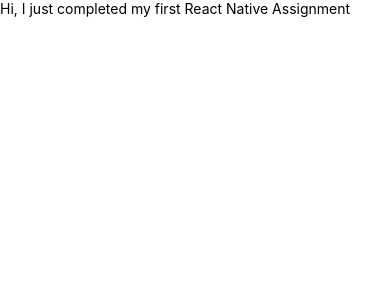
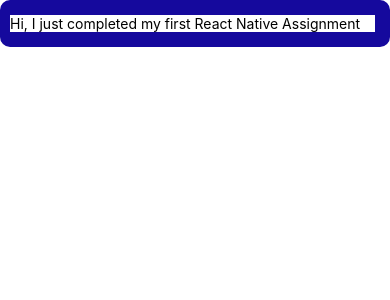
Before and after one commit to kilimaj/learn-js-react-typescript, a React Native app in the folder learn-react-native/AwesomeProject/: screen / in a window 390 px wide. Shown: the top 300 px of the page. Built offline with nearby package versions, Linux system fonts and the light colour scheme.

Commit message:
Learn React Native: Styling - Borders

```diff
--- a/learn-react-native/AwesomeProject/App.tsx
+++ b/learn-react-native/AwesomeProject/App.tsx
@@ -5,14 +5,28 @@
  * @format
  */
 
-import { Text } from 'react-native';
+import { Text, View } from 'react-native';
 import { SafeAreaProvider, SafeAreaView } from 'react-native-safe-area-context';
+import { white } from 'colorette';
 
 function App() {
   return (
     <SafeAreaProvider>
       <SafeAreaView>
-        <Text>Hi, I just completed my first React Native Assignment</Text>
+        <View
+          style={{
+            borderWidth: 1,
+            borderTopWidth: 15,
+            borderBottomWidth: 15,
+            borderLeftWidth: 10,
+            borderRightWidth: 15,
+            borderColor: '#15099d',
+            backgroundColor: 'white',
+            borderRadius: 10,
+          }}
+        >
+          <Text>Hi, I just completed my first React Native Assignment</Text>
+        </View>
       </SafeAreaView>
     </SafeAreaProvider>
   );
```
